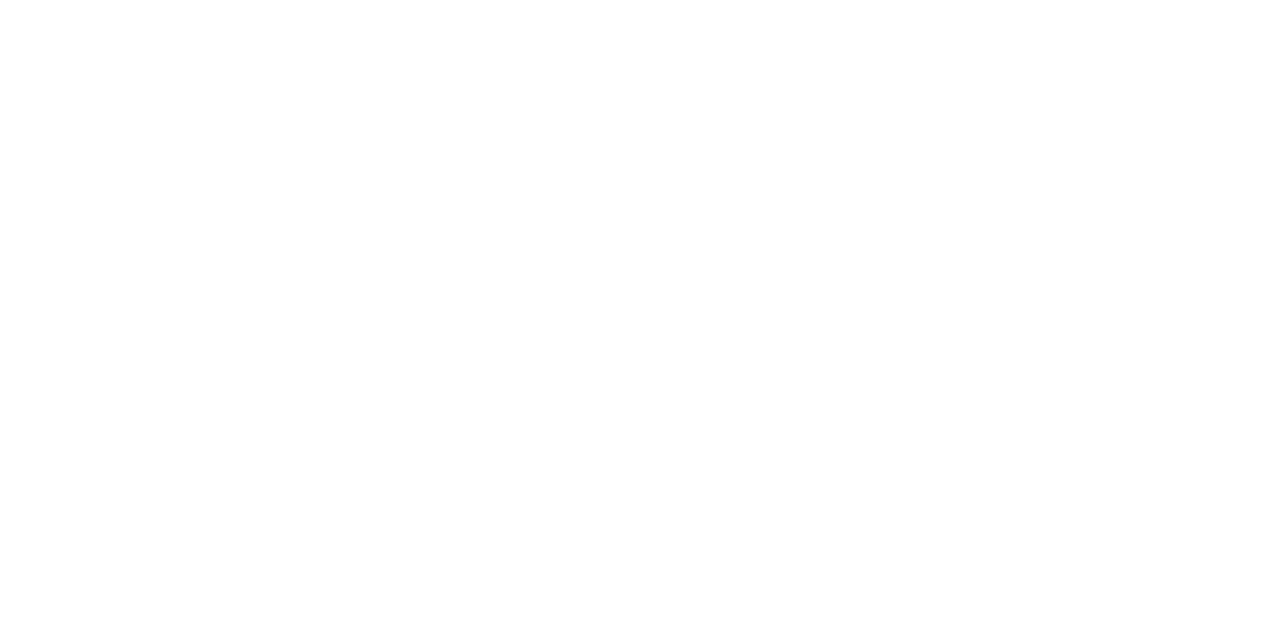
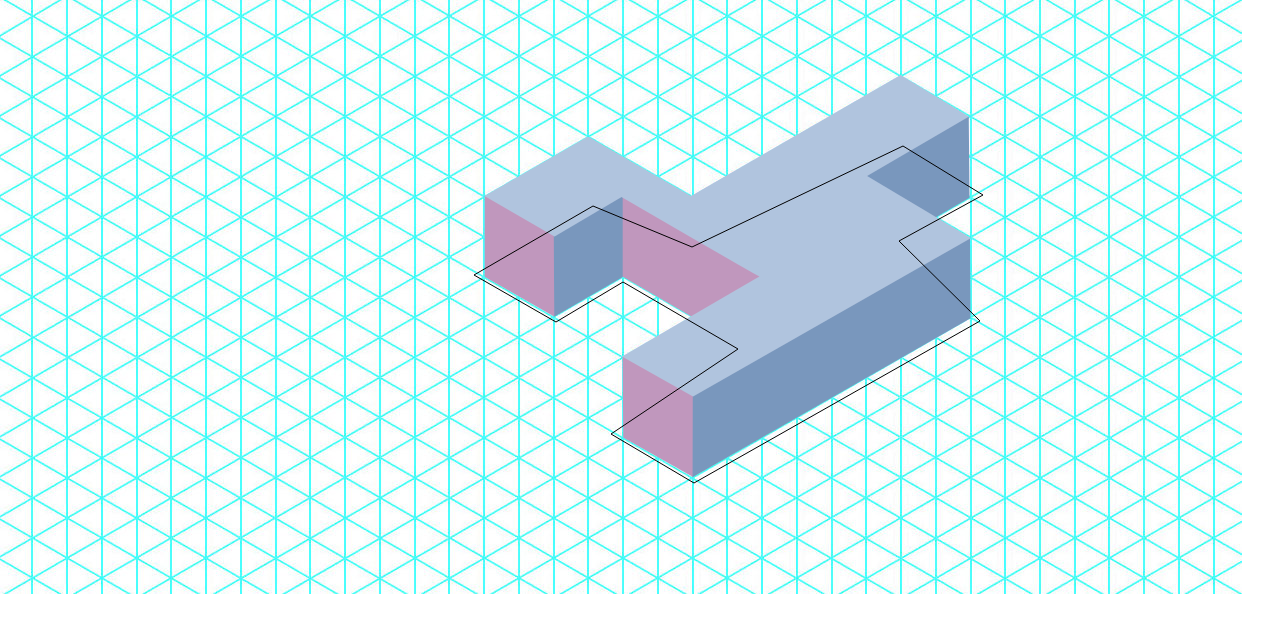
Before and after one commit to RetSamys/isometric-map, a plain HTML site: page index.html in a window 1280 px wide. Drawn offline with Linux system fonts and the light colour scheme.

Commit message:
progress, I hope

```diff
--- /dev/null
+++ b/collisionpaths.js
@@ -0,0 +1,14 @@
+var colpoints=[
+[[474,275],
+[556,322],
+[623,282],
+[738,349],
+[611,434],
+[694,483],
+[980,321],
+[899,241],
+[983,195],
+[903,146],
+[692,247],
+[593,206]]
+];
--- a/game.js
+++ b/game.js
@@ -1,27 +1,153 @@
+var foregroundImg;
+var bgImg;
+var sq;
+var colpaths=[];
+
 function startGame() {
+	sq=new component(30, 30, "red", ((window.innerWidth-30)/2), ((window.innerHeight-30)/2),backgroundLayer);
+	bgImg=new component(1242, 594, "1.png", 0, 0,backgroundLayer,"image");
+	foregroundImg=new component(1242, 594, "2.png", 0, 0,topLayer,"image");
 	topLayer.start();
 	backgroundLayer.start();
+	updateGameArea();
 }
 
 var backgroundLayer = {
 	canvas : document.createElement("canvas"),
 	start : function() {
 		this.canvas.id="background";
-		this.canvas.style="z-index:5;position:absolute;top:0;left:0;width:100%;height:100%;";
-		this.canvas.width  = this.canvas.offsetWidth;
-		this.canvas.height = this.canvas.offsetHeight;
+		this.canvas.style="z-index:5;position:absolute;top:0;left:0;";
+		this.canvas.width  = window.innerWidth;
+		this.canvas.height = window.innerHeight;
 		this.context = this.canvas.getContext("2d");
 		document.body.insertBefore(this.canvas, document.body.childNodes[0]);
-	}
+		this.interval = setInterval(updateGameArea, 20);
+	},
+	    clear : function() {
+        this.context.clearRect(0, 0, this.canvas.width, this.canvas.height);
+    },
+    stop : function() {
+        clearInterval(this.interval);
+    }
 };
 var topLayer={
 	canvas : document.createElement("canvas"),
 	start : function() {
 		this.canvas.id="top";
-		this.canvas.style="z-index:10;position:absolute;top:0;left:0;width:100%;height:100%";
-		this.canvas.width  = this.canvas.offsetWidth;
-		this.canvas.height = this.canvas.offsetHeight;
+		this.canvas.style="z-index:10;position:absolute;top:0;left:0;";
+		this.canvas.width  = window.innerWidth;
+		this.canvas.height = window.innerHeight;
 		this.context = this.canvas.getContext("2d");
 		document.body.insertBefore(this.canvas, document.body.childNodes[0]);
+
+		//set up collision areas
+		for(i=0;i<colpoints.length;i++){
+			this.context.beginPath();
+			var p=new Path2D();
+			this.context.moveTo(colpoints[i][0][0],colpoints[i][0][1]);
+			p.moveTo(colpoints[i][0][0],colpoints[i][0][1]);
+			for (j=1;j<colpoints[i].length;j++){
+				p.lineTo(colpoints[i][j][0],colpoints[i][j][1]);
+				this.context.lineTo(colpoints[i][j][0],colpoints[i][j][1]);
+			}
+			p.closePath();
+			this.context.closePath();
+			this.context.stroke();
+			colpaths.push(p);
+		}
+
+		window.addEventListener('mousedown',function (e){
+			if((e.pageX/topLayer.canvas.width)>.5){
+				topLayer.x=1;
+				if ((e.pageY/topLayer.canvas.height)>.5){
+					topLayer.y=1;
+				}else{
+					topLayer.y=-1;
+				}
+			}else{
+				topLayer.x=-1;
+				if ((e.pageY/topLayer.canvas.height)>.5){
+					topLayer.y=1;
+				}else{
+					topLayer.y=-1;
+				}
+			}
+		});
+		window.addEventListener('mouseup', function (e) {
+            topLayer.x = false;
+            topLayer.y = false;
+        });
+	},
+	    clear : function() {
+        this.context.clearRect(0, 0, this.canvas.width, this.canvas.height);
+    },
+    stop : function() {
+        clearInterval(this.interval);
+    }
+};
+
+
+function component(width, height, color, x, y, layerName,type) {
+    if (type == "image" || type == "background") {
+		this.type = type;
+        this.image = new Image();
+        this.image.src = color;
+    }
+    this.width = width;
+    this.height = height;
+    this.speedX = 0;
+    this.speedY = 0;
+    this.x = x;
+    this.y = y;
+    this.update = function() {
+        ctx = layerName.context;
+        if (type == "image" || type == "background") {
+            ctx.drawImage(this.image,
+                this.x,
+                this.y,
+                this.width, this.height);
+        if (type == "background") {
+            ctx.drawImage(this.image,
+                this.x + this.width,
+                this.y,
+                this.width, this.height);
+        }
+        } else {
+            ctx.fillStyle = color;
+            ctx.fillRect(this.x, this.y, this.width, this.height);
+        }
+    }
+    this.newPos = function() {
+        this.x += this.speedX;
+        this.y += this.speedY;
+        if (this.type == "background") {
+            if (this.x == -(this.width)) {
+                this.x = 0;
+            }
+        }
+    }
+}
+
+function updateGameArea() {
+	if (topLayer.x){
+		var nostop=true;
+		for (i=0;i<colpaths.length;i++){
+			if (topLayer.context.isPointInPath(colpaths[i],bgImg.x-topLayer.x,bgImg.y-topLayer.y)){
+				nostop=false;
+				break;
+			}
+		}
+		if (nostop){
+		bgImg.x-=topLayer.x;
+		bgImg.y-=topLayer.y*.58;
+		foregroundImg.x-=topLayer.x;
+		foregroundImg.y-=topLayer.y*.58;
+		}
 	}
-};
+    backgroundLayer.clear();
+	bgImg.update();
+	topLayer.clear();
+	foregroundImg.update();
+	sq.update();
+	topLayer.context.stroke();
+}
--- a/index.html
+++ b/index.html
@@ -2,6 +2,7 @@
 <html>
 <head>
 <title>Iso Map Navigation</title>
+<script src="collisionpaths.js"></script>
 <script src="game.js"></script>
 </head>
 <body style="margin:0;padding:0;" onload="startGame();">
```
